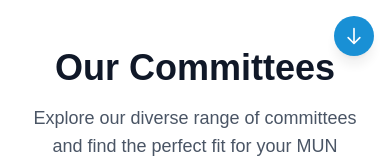
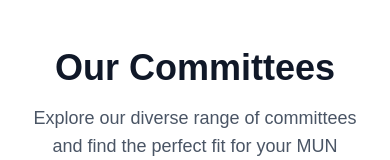
Before and after one commit to VasudevKishor/mun2025, a Next.js app: page /committee in a window 390 px wide. Shown: the top 160 px of the page. Built offline with nearby package versions, Linux system fonts and the light colour scheme.

Commit message:
Committee page - bug crted in card

```diff
--- a/app/committee/page.tsx
+++ b/app/committee/page.tsx
@@ -91,7 +91,7 @@
   reverse: false,
   max: 15,
   perspective: 1000,
-  scale: 1.03,
+  scale: 1,
   speed: 1000,
   transition: true,
   axis: null,
@@ -101,8 +101,24 @@
 
 export default function CommitteePage() {
   const [selectedCommittee, setSelectedCommittee] = useState<Committee | null>(null);
-  // Always show scroll button at top of page
-  const [showScrollButton] = useState(true);
+  const [showScrollButton, setShowScrollButton] = useState(true);
+  const [isMobile, setIsMobile] = useState(false);
+
+  // Check if the screen is mobile size on component mount and window resize
+  useEffect(() => {
+    const checkMobile = () => {
+      setIsMobile(window.innerWidth < 768); // Standard mobile breakpoint
+    };
+
+    // Initial check
+    checkMobile();
+
+    // Add event listener for resize
+    window.addEventListener('resize', checkMobile);
+
+    // Cleanup
+    return () => window.removeEventListener('resize', checkMobile);
+  }, []);
 
   const openModal = (committee: Committee) => setSelectedCommittee(committee);
   const closeModal = () => setSelectedCommittee(null);
@@ -131,7 +147,7 @@
           {committees.map((committee) => (
             <Tilt key={committee.id} options={defaultTiltOptions}>
               <div
-                className="bg-white rounded-xl shadow-md overflow-hidden cursor-pointer h-full transition-all duration-300 hover:shadow-lg border border-sky-100 flex flex-col"
+                className="bg-white rounded-xl shadow-md overflow-hidden cursor-pointer h-full transition-shadow duration-300 hover:shadow-lg border border-sky-100 flex flex-col"
                 onClick={() => openModal(committee)}
               >
                 <div className="relative aspect-[4/3] w-full">
@@ -149,7 +165,8 @@
                   />
                 </div>
 
-                <div className="p-6 mt-auto bg-white border-t border-sky-100">
+                {/* Fixed card content section - consistent height and no mt-auto */}
+                <div className="p-6 flex-grow bg-white border-t border-sky-100 flex flex-col">
                   <h2 className="text-xl font-semibold text-gray-800 mb-3">{committee.name}</h2>
                   <p className="text-gray-600 text-sm line-clamp-3">{committee.description}</p>
                 </div>
@@ -221,7 +238,8 @@
           )}
         </AnimatePresence>
 
-        {/* Scroll to End Button - Fixed to top right */}
+        {/* Scroll to End Button - Fixed to top right, hidden on mobile */}
+        {showScrollButton && !isMobile && (
           <motion.button
             initial={{ opacity: 0.9 }}
             animate={{ opacity: 0.9 }}
@@ -234,6 +252,7 @@
               <path strokeLinecap="round" strokeLinejoin="round" strokeWidth={2} d="M19 14l-7 7m0 0l-7-7m7 7V3" />
             </svg>
           </motion.button>
+        )}
       </main>
     </div>
   );
```
Lines whose indentation alone changed are shown as unchanged.
